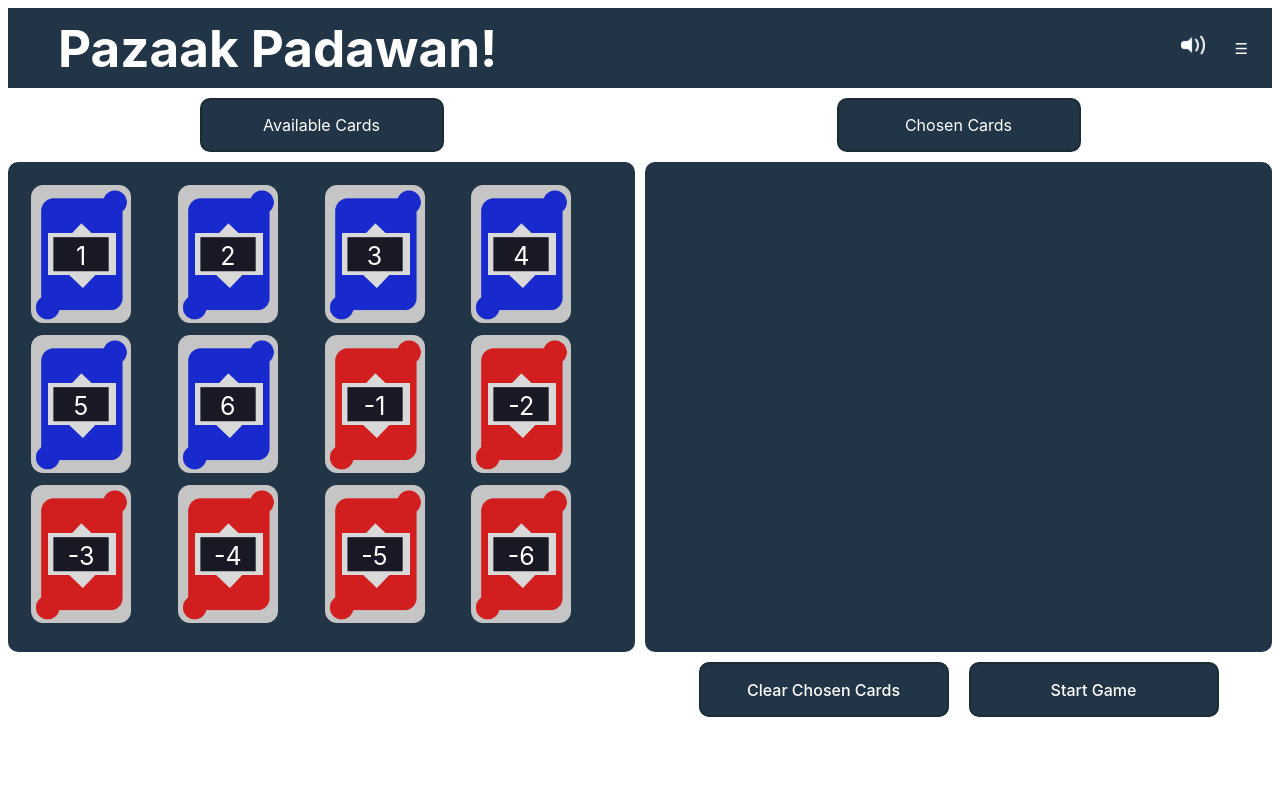
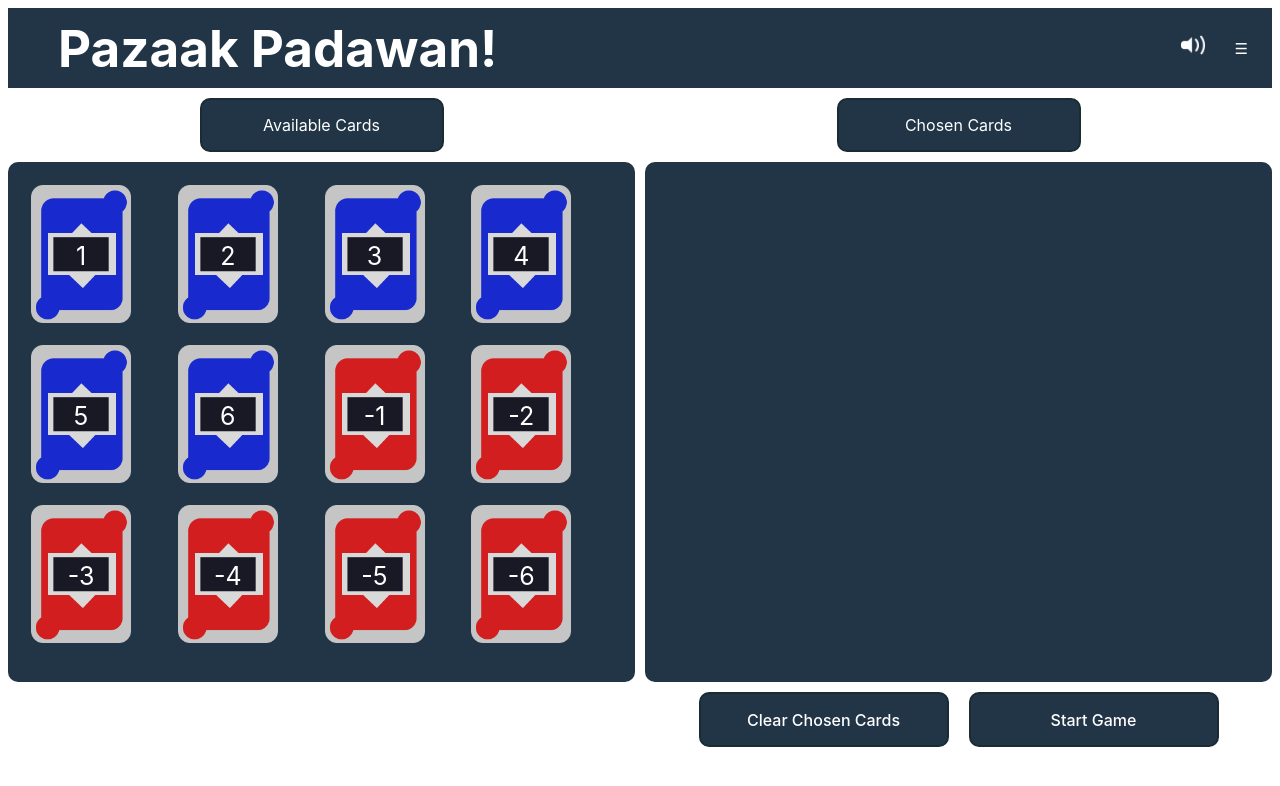
Before and after one commit to abasile1-tech/PazaakPadawan, a React (Vite) app in the folder client/: page /deck in a window 1280 px wide. Shown: the top 786 px of the page. Built offline with nearby package versions, Linux system fonts and the light colour scheme.

Commit message:
deck builder will hopefully look better on macbook pro 13 inch now

```diff
--- a/client/src/App.css
+++ b/client/src/App.css
@@ -448,7 +448,7 @@
   cursor: pointer;
   background-color: #213547;
   border-radius: 10px;
-  height: calc(100vh - 350px);
+  height: calc(60vh);
   padding: 20px;
 
 }
```
